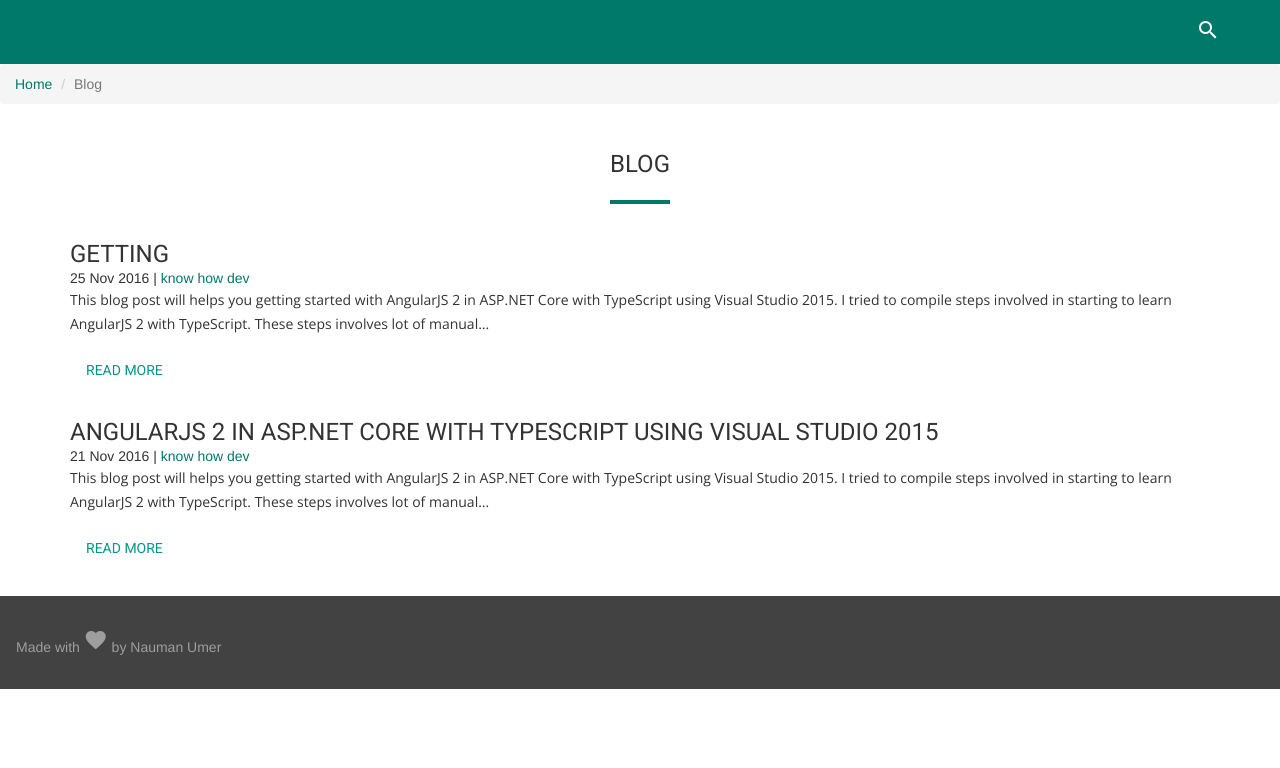
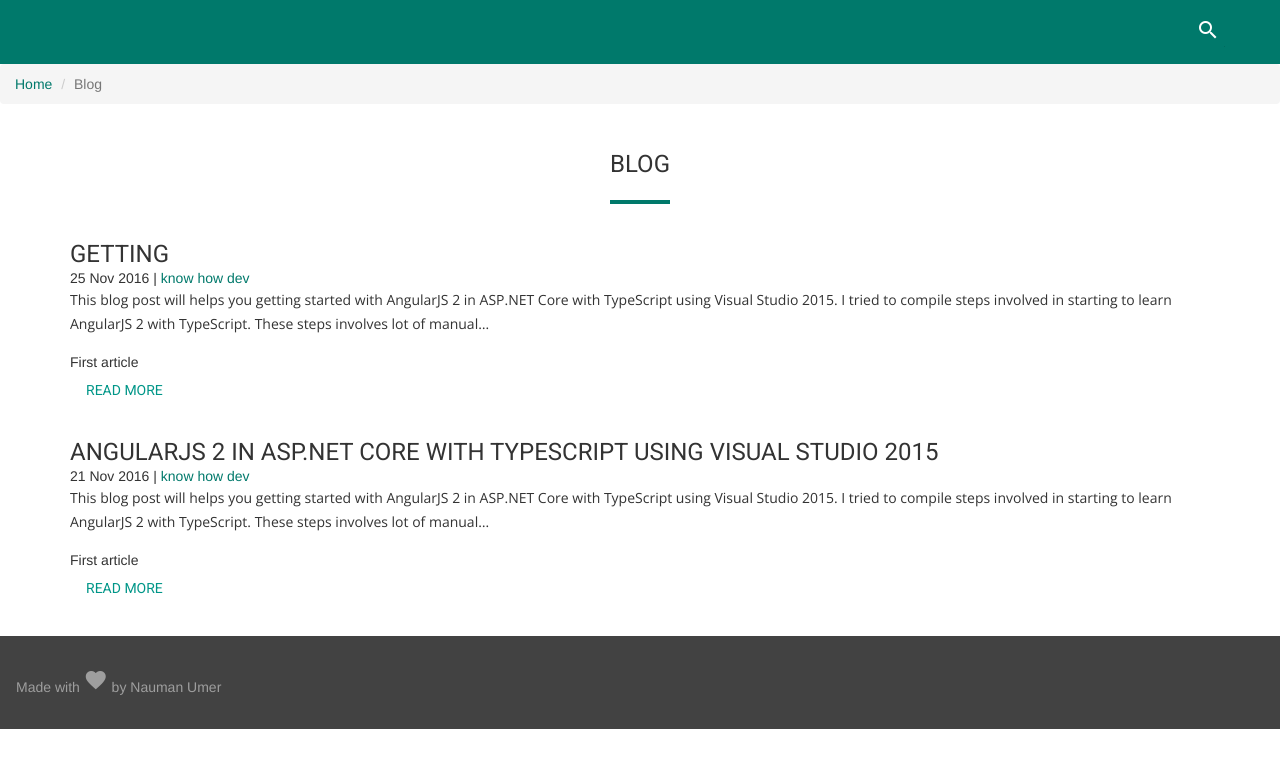
Before and after one commit to nmanumr/nmanumr.com, a Jekyll site: the page built from blog/index.html, in a window 1280 px wide. Shown: the top 768 px of the page. Built offline with Jekyll 4.4.1, drawn with Linux system fonts in a browser that asks for light colours; nearby versions of some CDN libraries; library files that are not in the unit come from our copies; the list of posts is cut into pages by our own code; comment, search, counter and statistics services are not loaded.

Commit message:
Update index.html

```diff
--- a/blog/index.html
+++ b/blog/index.html
@@ -31,9 +31,7 @@
       {{ post.excerpt | markdownify }}
     <article>
     <div class="post-more">
-      {% if site.disqus_short_name %}
-      <a href="{{ site.baseurl }}{{ post.url }}#disqus_thread"> <i class="fa fa-comments" aria-hidden="true"></i>Comment</a>&nbsp;
-      {% endif %}
+      <span class="disqus-comment-count" data-disqus-url="{{ post.url }}">First article</span>
 
     </div>
     <a class="mdl-button mdl-button--colored mdl-js-button mdl-js-ripple-effect" href="{{ post.url }}">
```
